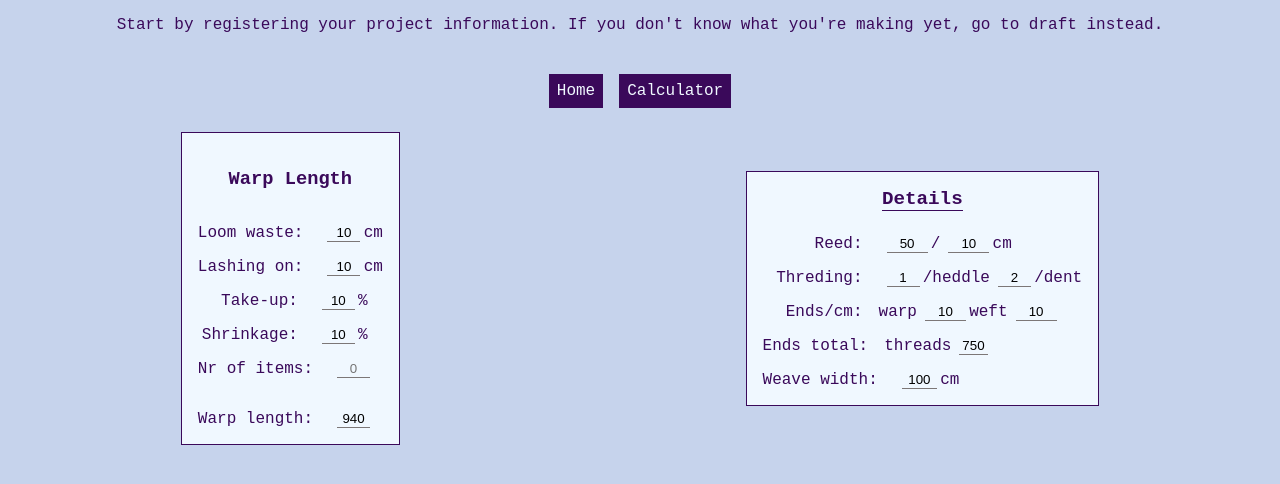
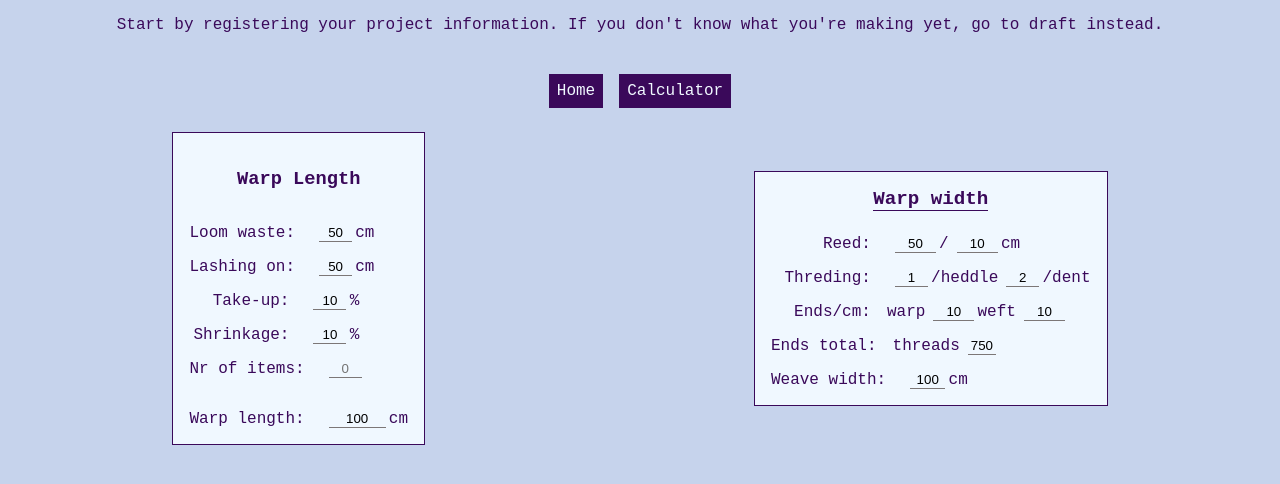
Before and after one commit to TereseBo/Weaver, a website with bundled scripts: page calculator.html in a window 1280 px wide. Shown: the part 88-572 px from the top of the page. Built offline with nearby package versions, Linux system fonts and the light colour scheme.

Commit message:
replacing initial values

```diff
--- a/calculator.html
+++ b/calculator.html
@@ -29,11 +29,11 @@
             <h3>Warp Length</h3>
             <div class="data">
                 <label for="threads-heddle">Loom waste: </label>
-                <input type="number" data-unit="cm" id="loom-waste" name="loom-waste" min="1" max="99" value="10"> cm
+                <input type="number" data-unit="cm" id="loom-waste" name="loom-waste" min="1" max="99" value="50"> cm
             </div>
             <div class="data">
                 <label for="lash-on">Lashing on: </label>
-                <input type="number" data-unit="cm" id="lash-on" name="lash-on" min="1" max="99" value="10"> cm
+                <input type="number" data-unit="cm" id="lash-on" name="lash-on" min="1" max="99" value="50"> cm
             </div>
             <div class="data">
                 <label for="Take-up">Take-up: </label>
@@ -53,7 +53,7 @@
 
                     <div class="data">
                         <label for="width">Item length:</label>
-                        <input type="number" data-unit="cm" id="length" name="length" min="1" max="99" value="10"> cm
+                        <input type="number" data-unit="cm" id="length" name="length" min="1" max="10000" value="100"> cm
                     </div>
                     <div class="data">
                         <label for="width">Fringe / hem:</label>
@@ -72,7 +72,8 @@
             </div>
             <div class="data">
                 <label for="total">Warp length: </label>
-                <input type="number" id="total" name="total" min="1" max="99" value="940">
+                <input type="number" id="total" name="total" min="1" max="10000" value="100">
+                cm
             </div>
 
 
@@ -81,7 +82,7 @@
 
 
         <form class="info-form">
-            <label class="form-header">Details</label>
+            <label class="form-header">Warp width</label>
 
 
             <div class="data">
```
